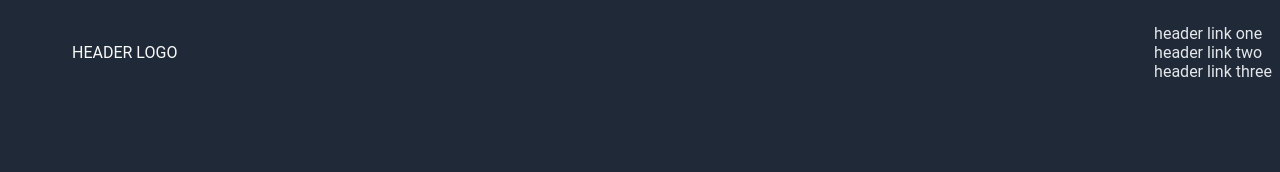
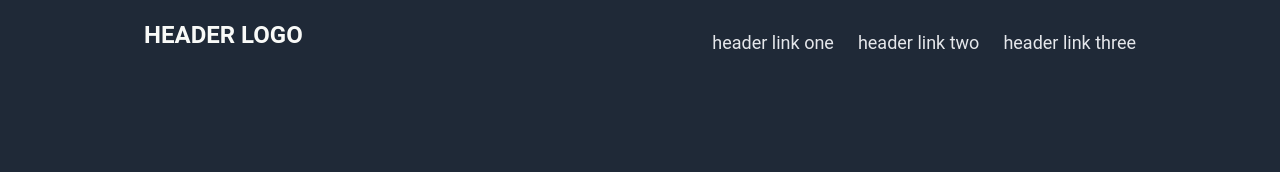
Before and after one commit to bgaines02/landing-page, a plain HTML site: page index.html in a window 1280 px wide. Drawn offline with Linux system fonts and the light colour scheme.

Commit message:
Continue adding

```diff
--- a/style.css
+++ b/style.css
@@ -1,8 +1,5 @@
 * {
     font-family: Roboto, sans-serif;
-}
-
-html {
     background-color: #1F2937;
 }
 
@@ -10,21 +7,34 @@ html {
     display: flex;
     align-items: center;
     justify-content: space-between;
+    padding: 8px;
 }
 
 .logo {
     color: #F9FAF8;
-    margin-left: 64px;
+    font-size: 24px;
+    margin-left: 128px;
+    font-weight: bold;
 }
 
-
+.header.links-right {
+        display:flex;
+        color: #E5E7EB;
+}
 
 ul {
     list-style-type: none;
+    display: flex;
+    gap: 24px;
+    margin-right: 128px;
 }
 
 a {
     text-decoration: none;
-    text-decoration-color: none;
-    color: #E5E7EB
+    font-size: 18px;
+    color: #E5E7EB;
 }
+
+.logo, ul {
+    margin-bottom: 116px;
+}
```
